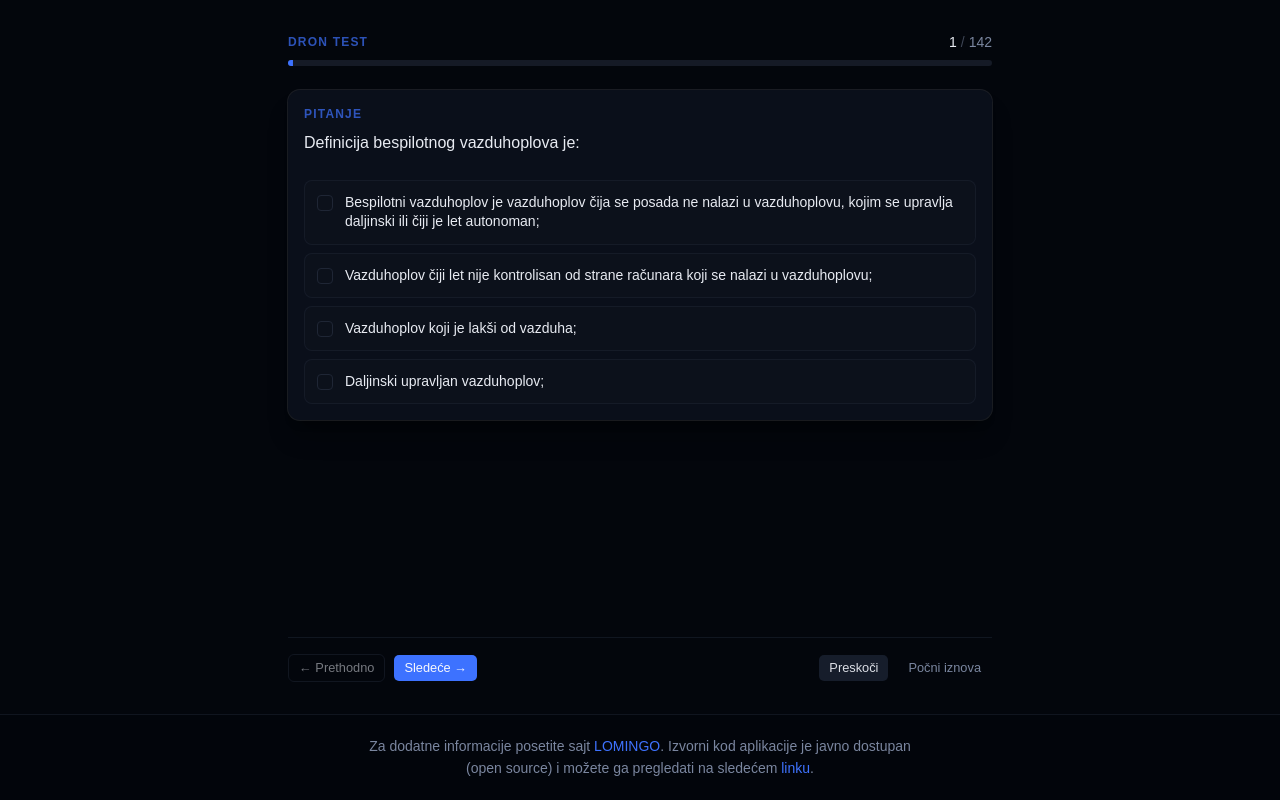
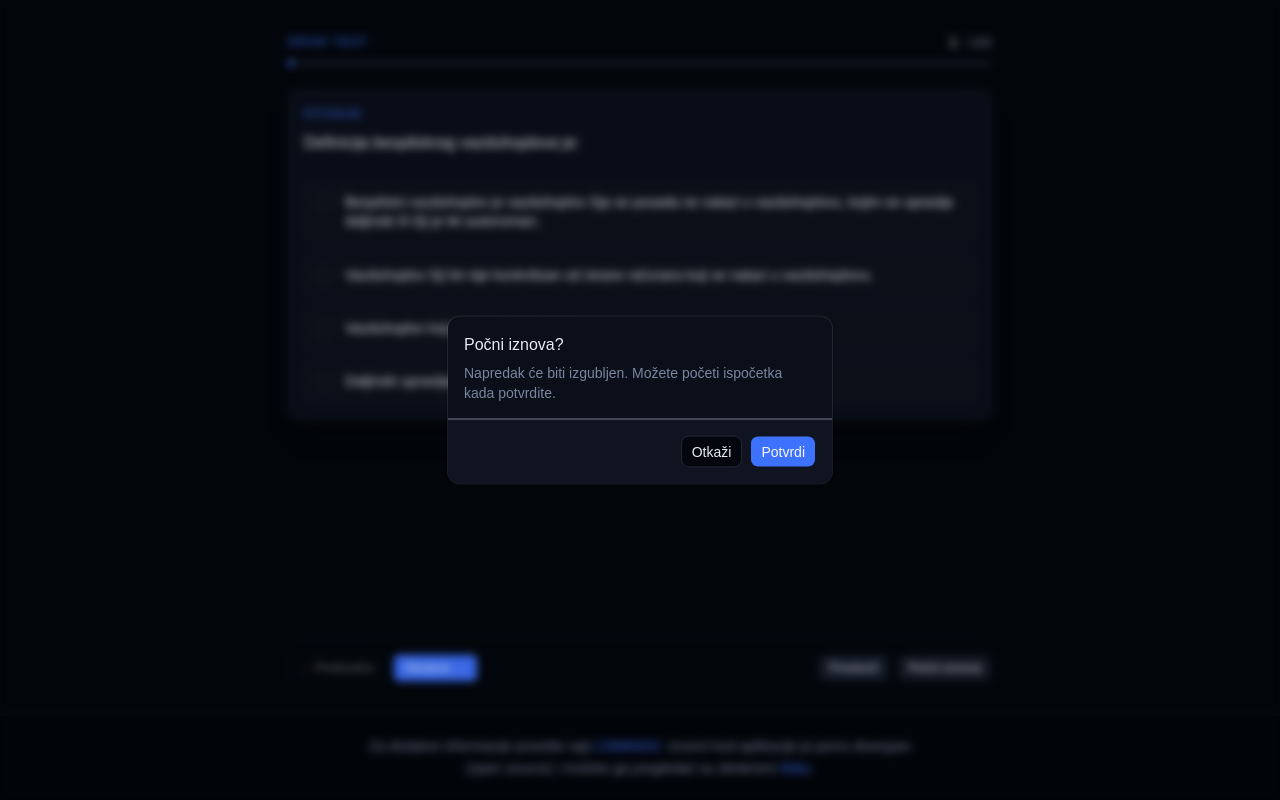
Before and after one commit to Aur316/SerbianDronTestSimulatorReact, a React (Vite) app: page / in a window 1280 px wide. Both pictures are taken after a click on the button "Počni iznova". Built offline with nearby package versions, Linux system fonts and the light colour scheme.

Commit message:
Integrate CustomDialog into QuestionLayout for restart confirmation; replace direct restart button with dialog trigger to enhance user experience and prevent accidental progress loss.

```diff
--- /dev/null
+++ b/src/components/custom-dialog/custom-dialog.tsx
@@ -0,0 +1,47 @@
+import {
+  AlertDialog,
+  AlertDialogAction,
+  AlertDialogCancel,
+  AlertDialogContent,
+  AlertDialogDescription,
+  AlertDialogFooter,
+  AlertDialogHeader,
+  AlertDialogTitle,
+  AlertDialogTrigger,
+} from "@/components/ui/alert-dialog"
+
+export interface CustomDialogProps {
+  title: string
+  description: string
+  onConfirm: () => void
+  trigger: React.ReactNode
+  confirmText?: string
+  cancelText?: string
+}
+
+export const CustomDialog = ({
+  title,
+  description,
+  onConfirm,
+  trigger,
+  confirmText = "Potvrdi",
+  cancelText = "Otkaži",
+}: CustomDialogProps) => {
+  return (
+    <AlertDialog>
+      <AlertDialogTrigger asChild>{trigger}</AlertDialogTrigger>
+      <AlertDialogContent>
+        <AlertDialogHeader>
+          <AlertDialogTitle>{title}</AlertDialogTitle>
+          <AlertDialogDescription>{description}</AlertDialogDescription>
+        </AlertDialogHeader>
+        <AlertDialogFooter>
+          <AlertDialogCancel>{cancelText}</AlertDialogCancel>
+          <AlertDialogAction onClick={onConfirm}>
+            {confirmText}
+          </AlertDialogAction>
+        </AlertDialogFooter>
+      </AlertDialogContent>
+    </AlertDialog>
+  )
+}
--- a/src/components/question-layout/question-layout.tsx
+++ b/src/components/question-layout/question-layout.tsx
@@ -1,3 +1,4 @@
+import { CustomDialog } from "@/components/custom-dialog/custom-dialog"
 import { CustomProgressBar } from "@/components/custom-progress-bar/custom-progress-bar"
 import { Button } from "@/components/ui/button"
 
@@ -48,15 +49,21 @@ export const QuestionLayout = ({
         <Button type="button" variant="secondary" onClick={onSkip} size="sm">
           Preskoči
         </Button>
+        <CustomDialog
+          title="Počni iznova?"
+          description="Napredak će biti izgubljen. Možete početi ispočetka kada potvrdite."
+          onConfirm={onRestart}
+          trigger={
             <Button
               type="button"
               variant="ghost"
-          onClick={onRestart}
               size="sm"
               className="text-muted-foreground"
             >
               Počni iznova
             </Button>
+          }
+        />
       </div>
     </div>
   )
--- /dev/null
+++ b/src/components/ui/alert-dialog.tsx
@@ -0,0 +1,197 @@
+import * as React from "react"
+import { AlertDialog as AlertDialogPrimitive } from "radix-ui"
+
+import { cn } from "@/lib/utils"
+import { Button } from "@/components/ui/button"
+
+function AlertDialog({
+  ...props
+}: React.ComponentProps<typeof AlertDialogPrimitive.Root>) {
+  return <AlertDialogPrimitive.Root data-slot="alert-dialog" {...props} />
+}
+
+function AlertDialogTrigger({
+  ...props
+}: React.ComponentProps<typeof AlertDialogPrimitive.Trigger>) {
+  return (
+    <AlertDialogPrimitive.Trigger data-slot="alert-dialog-trigger" {...props} />
+  )
+}
+
+function AlertDialogPortal({
+  ...props
+}: React.ComponentProps<typeof AlertDialogPrimitive.Portal>) {
+  return (
+    <AlertDialogPrimitive.Portal data-slot="alert-dialog-portal" {...props} />
+  )
+}
+
+function AlertDialogOverlay({
+  className,
+  ...props
+}: React.ComponentProps<typeof AlertDialogPrimitive.Overlay>) {
+  return (
+    <AlertDialogPrimitive.Overlay
+      data-slot="alert-dialog-overlay"
+      className={cn(
+        "fixed inset-0 z-50 bg-black/10 duration-100 supports-backdrop-filter:backdrop-blur-xs data-open:animate-in data-open:fade-in-0 data-closed:animate-out data-closed:fade-out-0",
+        className
+      )}
+      {...props}
+    />
+  )
+}
+
+function AlertDialogContent({
+  className,
+  size = "default",
+  ...props
+}: React.ComponentProps<typeof AlertDialogPrimitive.Content> & {
+  size?: "default" | "sm"
+}) {
+  return (
+    <AlertDialogPortal>
+      <AlertDialogOverlay />
+      <AlertDialogPrimitive.Content
+        data-slot="alert-dialog-content"
+        data-size={size}
+        className={cn(
+          "group/alert-dialog-content fixed top-1/2 left-1/2 z-50 grid w-full -translate-x-1/2 -translate-y-1/2 gap-4 rounded-xl bg-popover p-4 text-popover-foreground ring-1 ring-foreground/10 duration-100 outline-none data-[size=default]:max-w-xs data-[size=sm]:max-w-xs data-[size=default]:sm:max-w-sm data-open:animate-in data-open:fade-in-0 data-open:zoom-in-95 data-closed:animate-out data-closed:fade-out-0 data-closed:zoom-out-95",
+          className
+        )}
+        {...props}
+      />
+    </AlertDialogPortal>
+  )
+}
+
+function AlertDialogHeader({
+  className,
+  ...props
+}: React.ComponentProps<"div">) {
+  return (
+    <div
+      data-slot="alert-dialog-header"
+      className={cn(
+        "grid grid-rows-[auto_1fr] place-items-center gap-1.5 text-center has-data-[slot=alert-dialog-media]:grid-rows-[auto_auto_1fr] has-data-[slot=alert-dialog-media]:gap-x-4 sm:group-data-[size=default]/alert-dialog-content:place-items-start sm:group-data-[size=default]/alert-dialog-content:text-left sm:group-data-[size=default]/alert-dialog-content:has-data-[slot=alert-dialog-media]:grid-rows-[auto_1fr]",
+        className
+      )}
+      {...props}
+    />
+  )
+}
+
+function AlertDialogFooter({
+  className,
+  ...props
+}: React.ComponentProps<"div">) {
+  return (
+    <div
+      data-slot="alert-dialog-footer"
+      className={cn(
+        "-mx-4 -mb-4 flex flex-col-reverse gap-2 rounded-b-xl border-t bg-muted/50 p-4 group-data-[size=sm]/alert-dialog-content:grid group-data-[size=sm]/alert-dialog-content:grid-cols-2 sm:flex-row sm:justify-end",
+        className
+      )}
+      {...props}
+    />
+  )
+}
+
+function AlertDialogMedia({
+  className,
+  ...props
+}: React.ComponentProps<"div">) {
+  return (
+    <div
+      data-slot="alert-dialog-media"
+      className={cn(
+        "mb-2 inline-flex size-10 items-center justify-center rounded-md bg-muted sm:group-data-[size=default]/alert-dialog-content:row-span-2 *:[svg:not([class*='size-'])]:size-6",
+        className
+      )}
+      {...props}
+    />
+  )
+}
+
+function AlertDialogTitle({
+  className,
+  ...props
+}: React.ComponentProps<typeof AlertDialogPrimitive.Title>) {
+  return (
+    <AlertDialogPrimitive.Title
+      data-slot="alert-dialog-title"
+      className={cn(
+        "text-base font-medium sm:group-data-[size=default]/alert-dialog-content:group-has-data-[slot=alert-dialog-media]/alert-dialog-content:col-start-2",
+        className
+      )}
+      {...props}
+    />
+  )
+}
+
+function AlertDialogDescription({
+  className,
+  ...props
+}: React.ComponentProps<typeof AlertDialogPrimitive.Description>) {
+  return (
+    <AlertDialogPrimitive.Description
+      data-slot="alert-dialog-description"
+      className={cn(
+        "text-sm text-balance text-muted-foreground md:text-pretty *:[a]:underline *:[a]:underline-offset-3 *:[a]:hover:text-foreground",
+        className
+      )}
+      {...props}
+    />
+  )
+}
+
+function AlertDialogAction({
+  className,
+  variant = "default",
+  size = "default",
+  ...props
+}: React.ComponentProps<typeof AlertDialogPrimitive.Action> &
+  Pick<React.ComponentProps<typeof Button>, "variant" | "size">) {
+  return (
+    <Button variant={variant} size={size} asChild>
+      <AlertDialogPrimitive.Action
+        data-slot="alert-dialog-action"
+        className={cn(className)}
+        {...props}
+      />
+    </Button>
+  )
+}
+
+function AlertDialogCancel({
+  className,
+  variant = "outline",
+  size = "default",
+  ...props
+}: React.ComponentProps<typeof AlertDialogPrimitive.Cancel> &
+  Pick<React.ComponentProps<typeof Button>, "variant" | "size">) {
+  return (
+    <Button variant={variant} size={size} asChild>
+      <AlertDialogPrimitive.Cancel
+        data-slot="alert-dialog-cancel"
+        className={cn(className)}
+        {...props}
+      />
+    </Button>
+  )
+}
+
+export {
+  AlertDialog,
+  AlertDialogAction,
+  AlertDialogCancel,
+  AlertDialogContent,
+  AlertDialogDescription,
+  AlertDialogFooter,
+  AlertDialogHeader,
+  AlertDialogMedia,
+  AlertDialogOverlay,
+  AlertDialogPortal,
+  AlertDialogTitle,
+  AlertDialogTrigger,
+}
```
Lines whose indentation alone changed are shown as unchanged.
